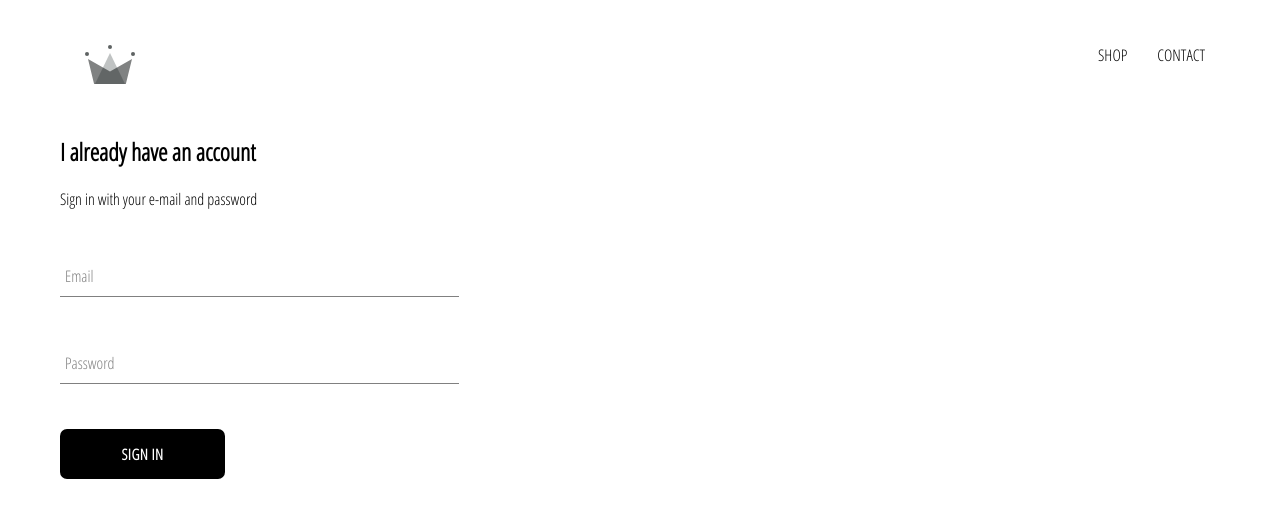
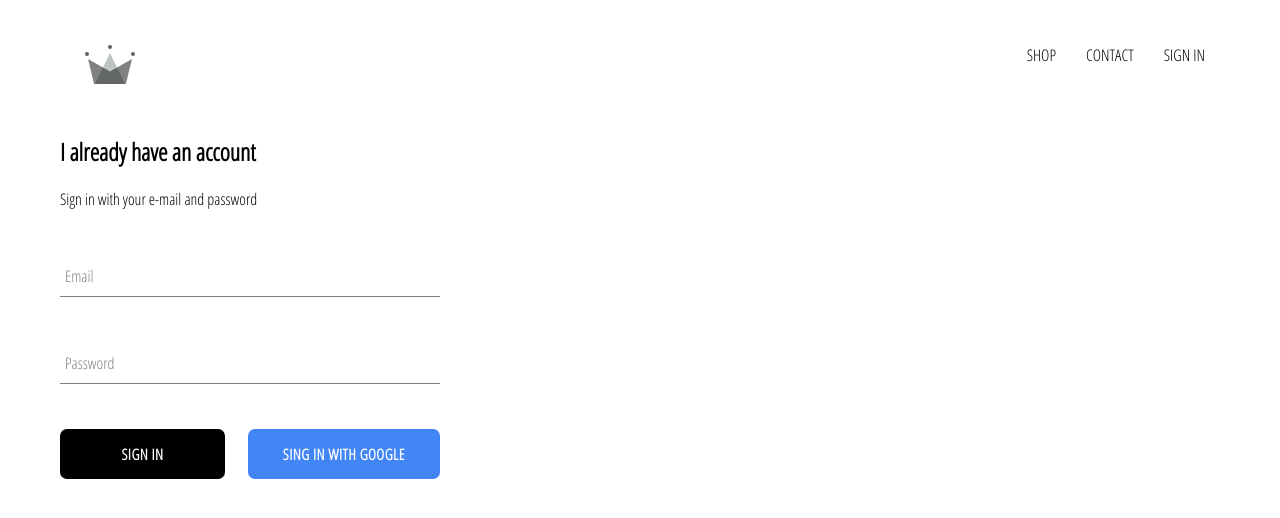
Before and after one commit to pdr-clv/crwn-clothing, a React (Create React App) app: page /signin in a window 1280 px wide. Shown: the top 518 px of the page. Built offline with nearby package versions, Linux system fonts and the light colour scheme; no server answers.

Commit message:
integrated firebase into application, created sign in page with sign in component and sign in with Google

```diff
--- a/package.json
+++ b/package.json
@@ -6,6 +6,7 @@
     "@testing-library/jest-dom": "^4.2.4",
     "@testing-library/react": "^9.3.2",
     "@testing-library/user-event": "^7.1.2",
+    "firebase": "^7.7.0",
     "node-sass": "^4.13.1",
     "react": "^16.12.0",
     "react-dom": "^16.12.0",
--- a/src/App.css
+++ b/src/App.css
@@ -7,3 +7,7 @@ a{
 	text-decoration: none;
 	color:black;
 }
+
+*{
+	box-sizing: border-box;
+}
--- a/src/App.js
+++ b/src/App.js
@@ -8,17 +8,37 @@ import HomePage from './pages/homepage/homepage.component';
 import ShopPage from './pages/shop/shop.component';
 import Header from './components/header/header.component';
 import SignInAndSignUpPage from './pages/sign-in-and-sign-up/sign-in-and-sign-up.component';
-
+import { auth } from './firebase/firebase.utils';
 
 import './App.css';
 
 
-function App() {
+class App extends React.Component {
+  constructor() {
+    super();
+    this.state = {
+      currentUser: null
+    }
+  }
 // para que funcione Swtich, hay que envolver Route
 //Route necesita los parametros exact (tiene que ser exacto el /),path, que es la ruta que estará ingresada en el url, y component que es el componente (que normalmente será una página creada por nosotros, que se cargará)
+  unsubscribeFromAuth = null
+
+  componentDidMount(){
+    this.unsubscribeFromAuth = auth.onAuthStateChanged(user =>{
+      this.setState({currentUser: user});
+      console.log(user);
+    });
+  }
+
+  componentWillUnmount(){
+    this.unsubscribeFromAuth();
+  }
+
+  render(){
     return (
       <div>
-      <Header />
+        <Header currentUser={this.state.currentUser} />
         <Switch>
           <Route exact path='/' component={HomePage} />
           <Route path='/shop' component={ShopPage} />
@@ -27,5 +47,6 @@ function App() {
       </div>
     );
   }
+}
 
 export default App;
--- a/src/components/custom-button/custom-button.component.jsx
+++ b/src/components/custom-button/custom-button.component.jsx
@@ -2,8 +2,8 @@ import React from 'react';
 
 import './custom-button.styles.scss';
 
-const CustomButton = ({ children, ...otherProps }) => (
-	<button className='custom-button'
+const CustomButton = ({ children, isGoogleSignIn, ...otherProps }) => (
+	<button className={`${isGoogleSignIn ? 'google-sign-in' : '' } custom-button`}
 	{...otherProps}>
 		{children}
 	</button>
--- a/src/components/custom-button/custom-button.styles.scss
+++ b/src/components/custom-button/custom-button.styles.scss
@@ -20,4 +20,15 @@
       color: black;
       border: 1px solid black;
     }
+
+    &.google-sign-in {
+      background-color: #4285f4;
+      color:white;
+
+      &:hover{
+        background-color: white;
+        color:#4285f4;
+        border:1px solid #4285f4;
+      }
+    }
 }
--- a/src/components/header/header.component.jsx
+++ b/src/components/header/header.component.jsx
@@ -1,10 +1,12 @@
 import React from 'react';
 import {Link} from 'react-router-dom';
+import { auth } from '../../firebase/firebase.utils';
+
 import { ReactComponent as Logo} from '../../assets/corona.svg';
 
 import './header.styles.scss';
 
-const Header = () => (
+const Header = ({ currentUser }) => (
 	<div className='header'>
 		<Link className='logo-container' to='/'>
 			<Logo className='logo' />
@@ -16,6 +18,12 @@ const Header = () => (
 			<Link className='option' to='/shop'>
 				CONTACT
 			</Link>
+			{
+				currentUser ?
+				<div className='option' onClick={()=>auth.signOut()}>SIGN OUT</div>
+				:
+				<Link className='option' to='/signin'>SIGN IN</Link>
+			}
 		</div>
 	</div>
 );
--- a/src/components/header/header.styles.scss
+++ b/src/components/header/header.styles.scss
@@ -20,6 +20,7 @@
 
       .option {
         padding: 10px 15px;
+        cursor: pointer;
       }
     }
 }
--- a/src/components/sign-in/sign-in.component.jsx
+++ b/src/components/sign-in/sign-in.component.jsx
@@ -1,6 +1,8 @@
 import React from 'react';
 import FormInput from '../form-input/form-input.component';
 import CustomButton from '../custom-button/custom-button.component';
+
+import { signInWithGoogle } from '../../firebase/firebase.utils';
 
 import './sign-in.styles.scss';
 
@@ -42,7 +44,12 @@ class SignIn extends React.Component {
 					label='Password'
 					onChange={this.handleChange}
 					value ={this.state.password} required/>
-					<CustomButton type='submit'>Sign In</CustomButton>
+					<div className='buttons'>
+						<CustomButton type='submit'>Sign In</CustomButton>
+						<CustomButton onClick={signInWithGoogle} isGoogleSignIn>
+							Sing In with Google
+						</CustomButton>
+					</div>
 				</form>
 			</div>
 		)
--- a/src/components/sign-in/sign-in.styles.scss
+++ b/src/components/sign-in/sign-in.styles.scss
@@ -1,5 +1,5 @@
 .sign-in {
-  width: 30vw;
+  width: 380px;
   display:flex;
   flex-direction: column;
 
@@ -7,4 +7,9 @@
     margin: 10px 0;
   }
 
+  .buttons{
+    display: flex;
+    justify-content: space-between;
+  }
+
 }
--- /dev/null
+++ b/src/firebase/firebase.utils.js
@@ -0,0 +1,25 @@
+import firebase from 'firebase/app';
+import 'firebase/firestore';
+import 'firebase/auth';
+
+const config = {
+  apiKey: "AIzaSyC8jajl6VngHSsqroaGiCsmNGC53-7e00M",
+  authDomain: "crwn-db-71e6c.firebaseapp.com",
+  databaseURL: "https://crwn-db-71e6c.firebaseio.com",
+  projectId: "crwn-db-71e6c",
+  storageBucket: "crwn-db-71e6c.appspot.com",
+  messagingSenderId: "171761656914",
+  appId: "1:171761656914:web:d33aefd03fa33a9cf2eb8b",
+  measurementId: "G-6NMMPF19ST"
+};
+
+firebase.initializeApp(config);
+
+export const auth = firebase.auth();
+export const firestore = firebase.firestore();
+
+const provider = new firebase.auth.GoogleAuthProvider();
+provider.setCustomParameters({ prompt:'select_account' });
+export const signInWithGoogle = () => auth.signInWithPopup(provider);
+
+export default firebase;
```
Also changed, not shown: 1 other file (tests, documents, lock files or other folders). Lines whose indentation alone changed are shown as unchanged.
